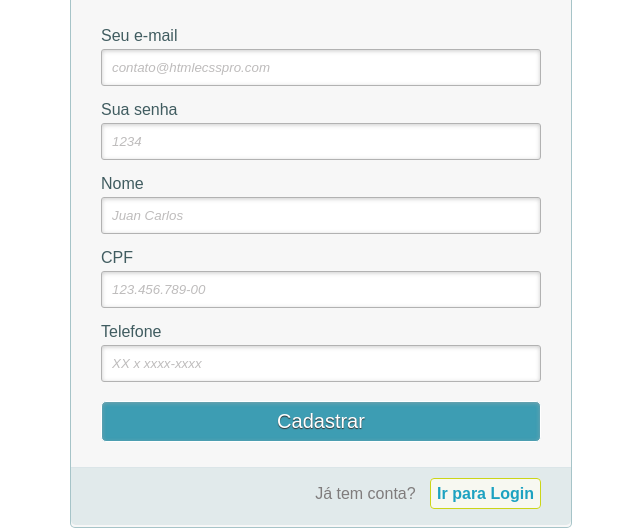
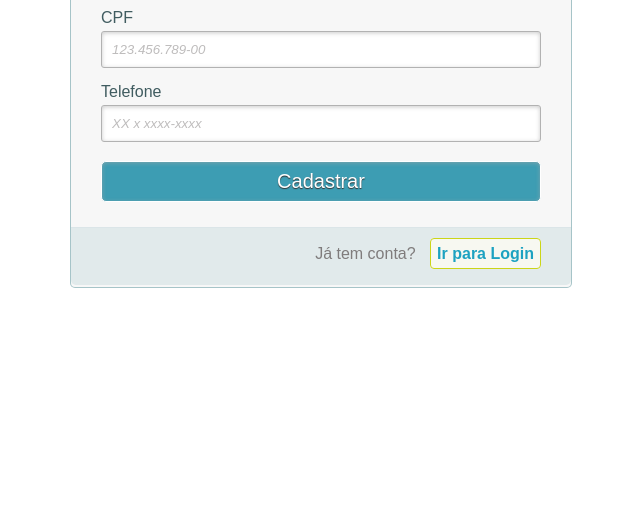
Before and after one commit to Estima01/AIC3-repositorio, a plain HTML site: page login.html in a window 1280 px wide. Shown: the part 359-887 px from the top of the page, without its empty margins (320-960 px from the left). After the commit the page ends 800 px from the top, so only its background shows below. Drawn offline with Linux system fonts and the light colour scheme.

Commit message:
ajuste css

```diff
--- a/css/style-login.css
+++ b/css/style-login.css
@@ -148,7 +148,7 @@
  #cadastro,
  #login{
    position: absolute;
-   top: 250px;
+   top: 10px;
    width: 88%;
    padding: 18px 6% 60px 6%;
    margin: 0 0 35px 0;
```
